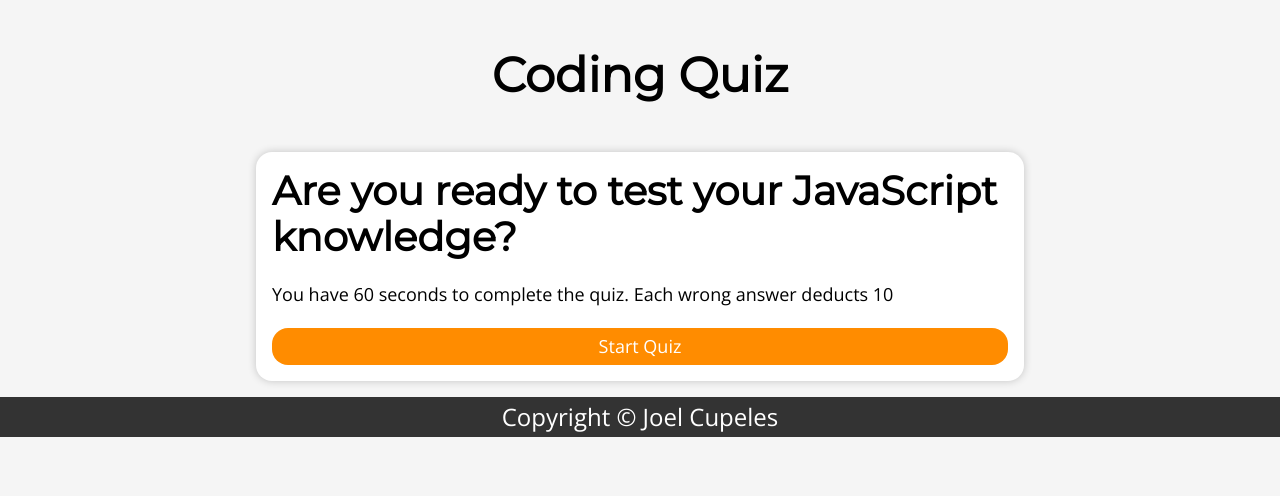
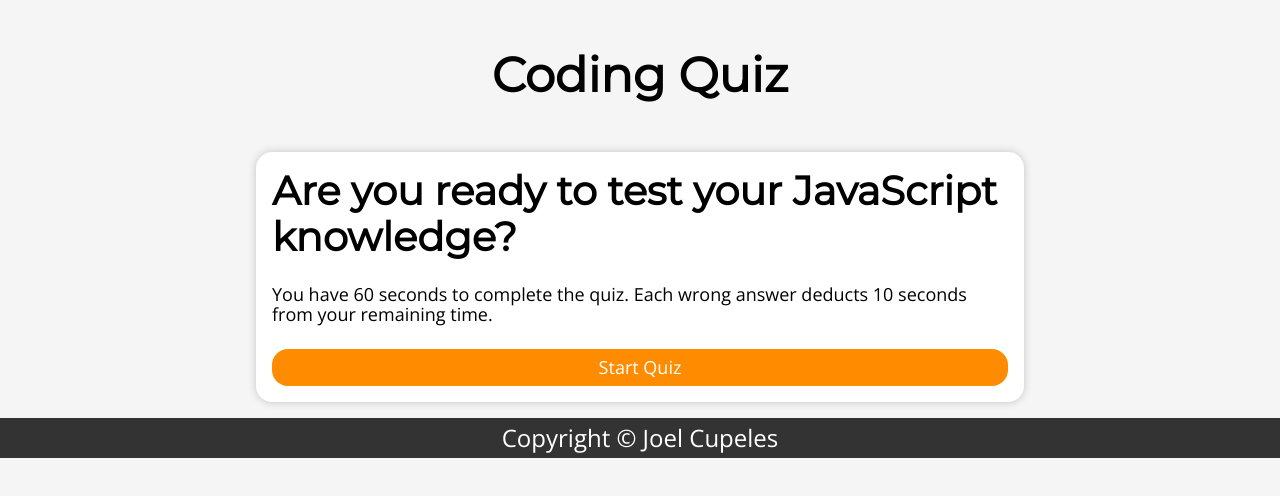
Before and after one commit to JoelCupeles/Coding-Quiz, a plain HTML site: page index.html in a window 1280 px wide. Drawn offline with nearby package versions, Linux system fonts and the light colour scheme.

```diff
--- a/index.html
+++ b/index.html
@@ -21,6 +21,7 @@
 
         <div i="timer-container">
             <p> You have 60 seconds to complete the quiz. Each wrong answer deducts 10
+                seconds from your remaining time.</p>
         </div>
 
         <button id="start-button">Start Quiz</button>
```
Also changed, not shown: joelcupeles.github.io_Coding-Quiz_index.html (1).png (added), 1 other file.
